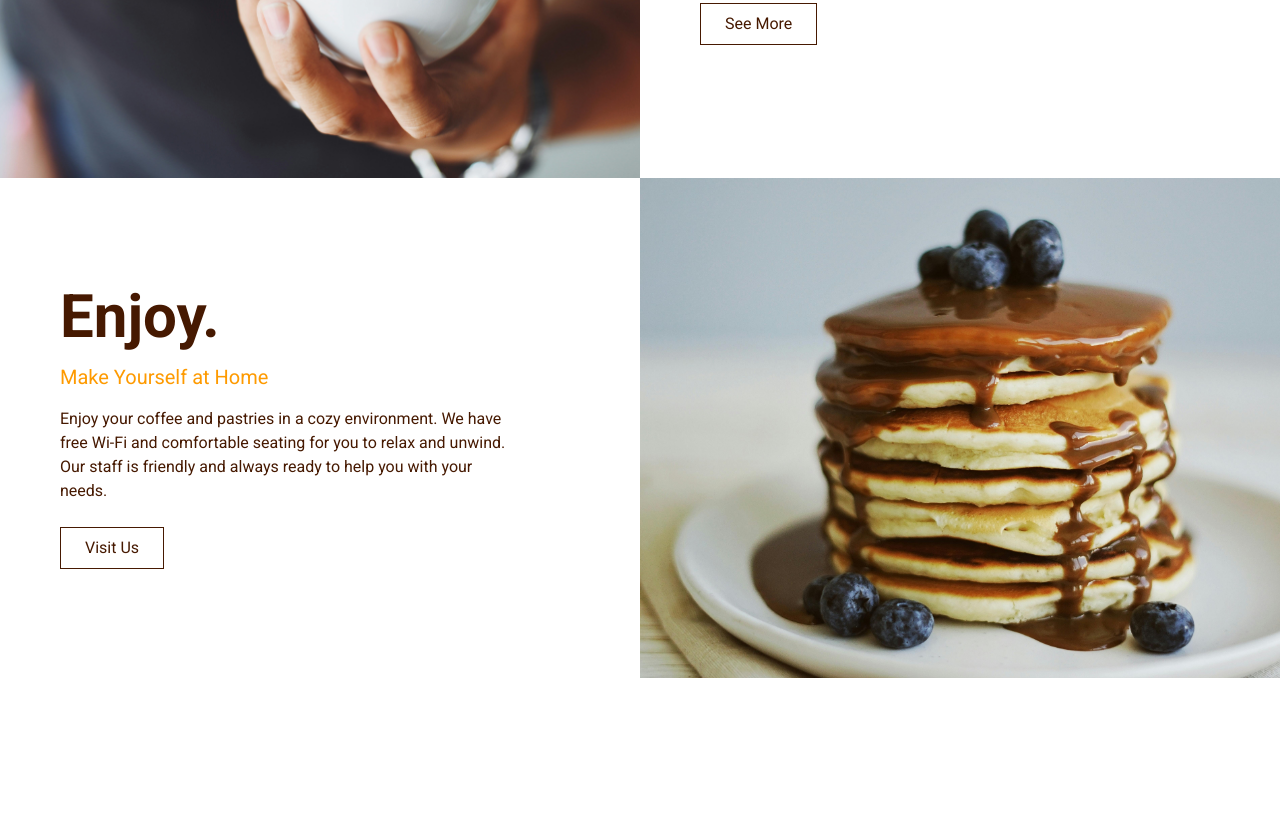
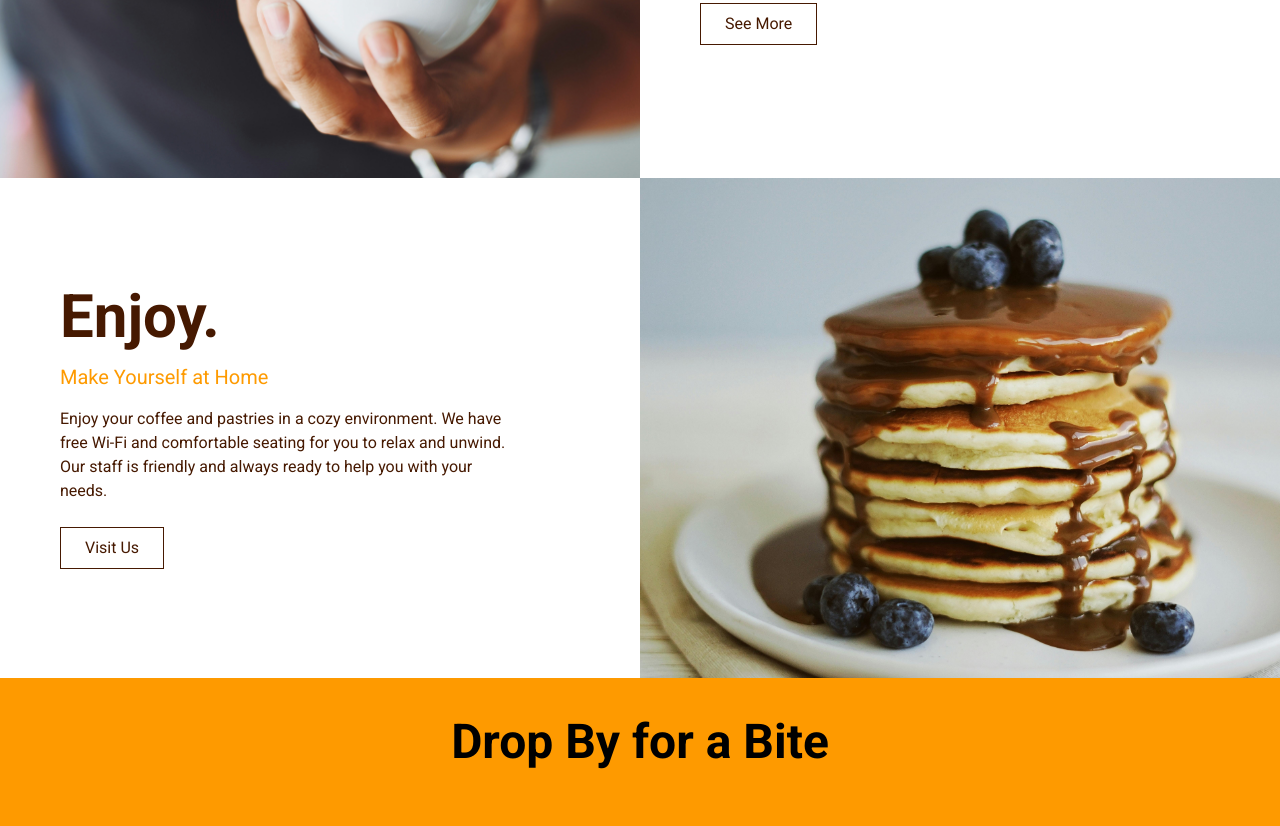
Before and after one commit to Zuwaynib/Mug-and-muffins, a plain HTML site: page index.html in a window 1280 px wide. Shown: the part 1622-2448 px from the top of the page. Before the commit the page ends 2300 px from the top, so only its background shows below. Drawn offline with nearby package versions, Linux system fonts and the light colour scheme.

Commit message:
working on pre-footer div

```diff
--- a/index.html
+++ b/index.html
@@ -140,5 +140,8 @@
         </div>
       </div>
     </main>
+    <div class="flex flex-col items-center justify-center bg-amber-500 p-10">
+      <h1 class="font-bold text-5xl mb-5">Drop By for a Bite</h1>
+    </div>
   </body>
 </html>
```
